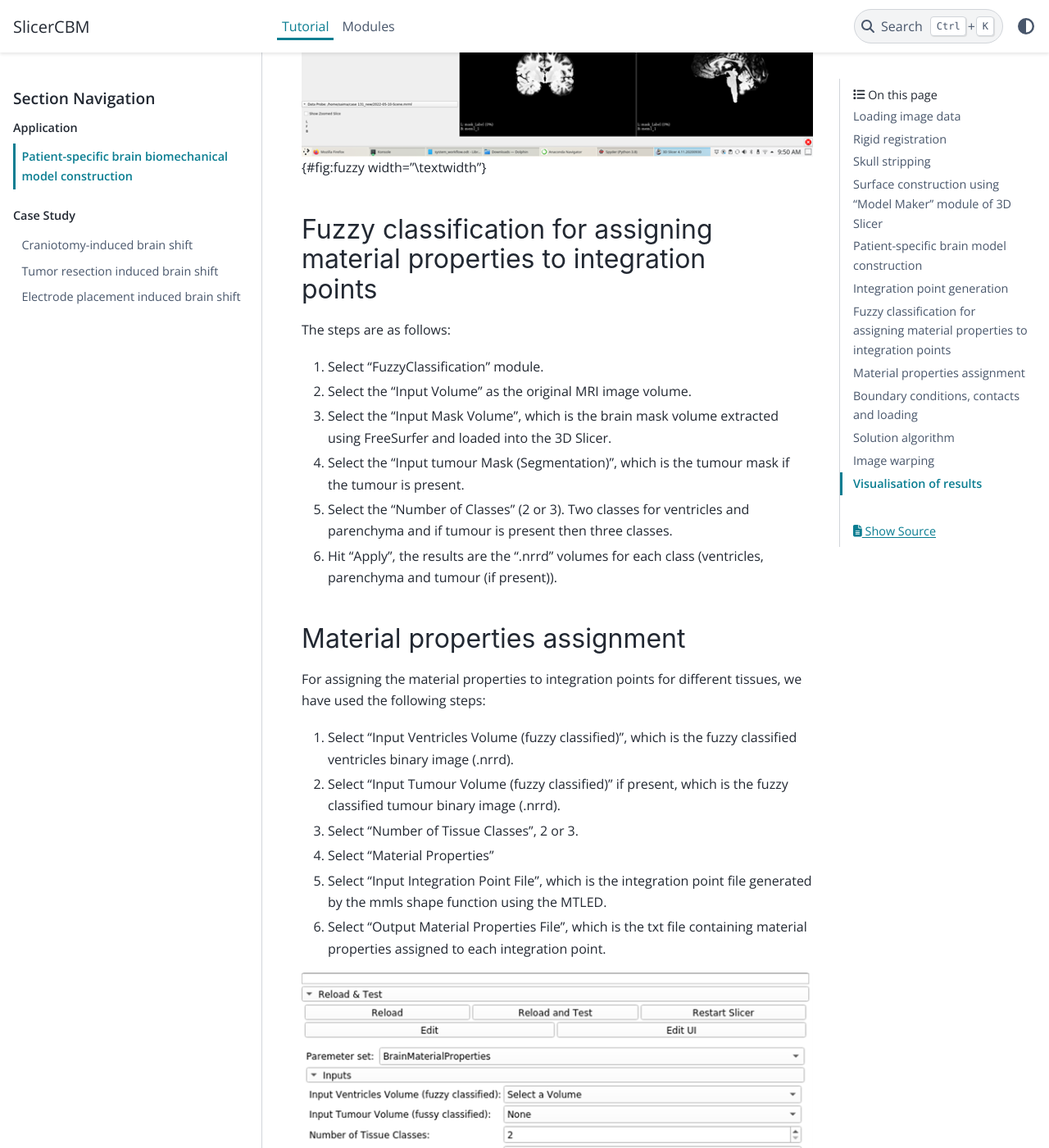
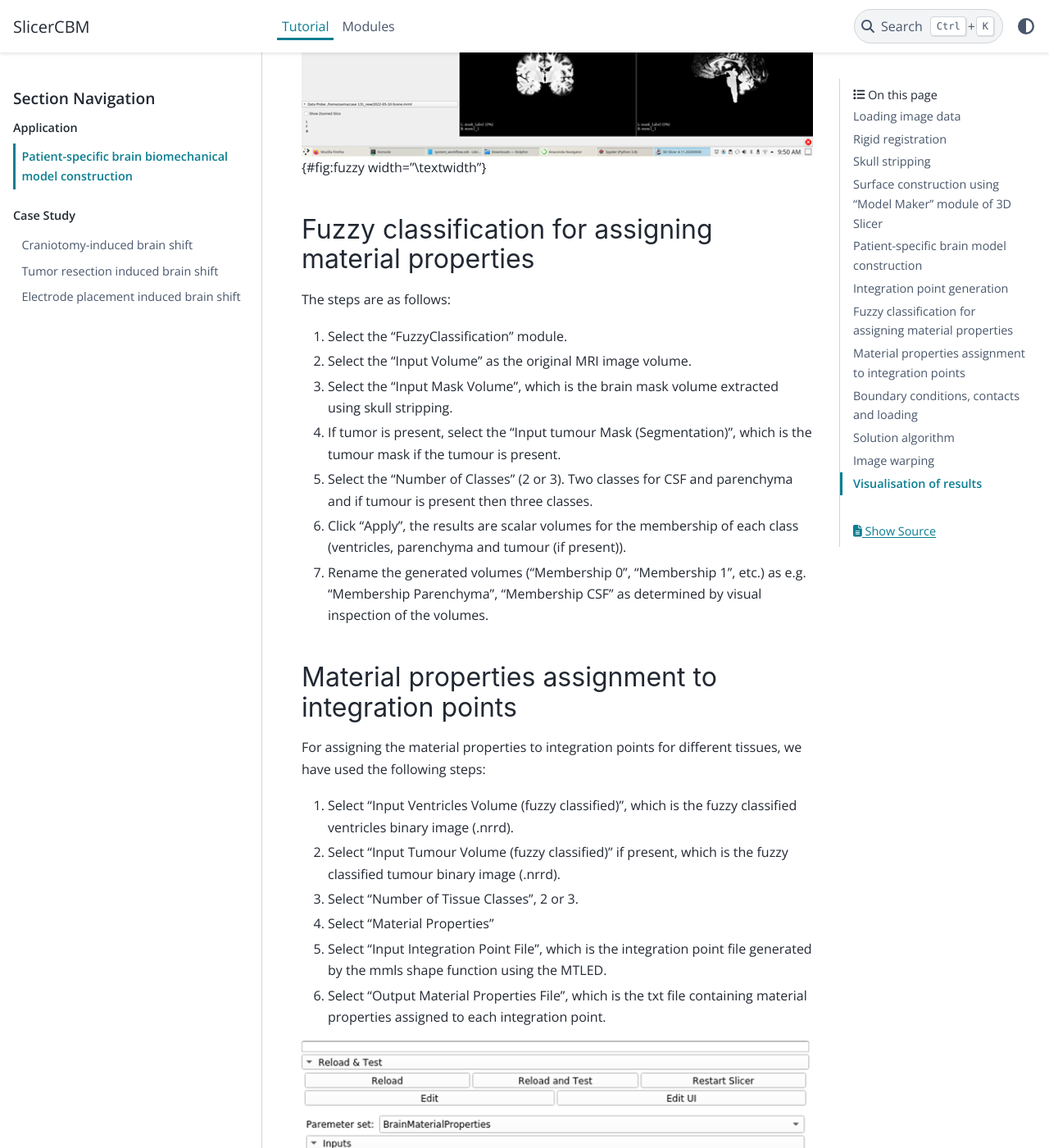
Before and after one commit to SlicerCBM/SlicerCBM, a Sphinx documentation site: the page built from docs/tutorial/application/brain-model-construction.md, in a window 1280 px wide and 1400 px high, scrolled down 6792 px. Shown: the whole window at 82% size. Built offline with Sphinx 7.4.7 and the PyData theme 0.15.4, drawn with Linux system fonts in a browser that asks for light colours.

Commit message:
Update tutorial

```diff
--- a/docs/tutorial/application/brain-model-construction.md
+++ b/docs/tutorial/application/brain-model-construction.md
@@ -182,27 +182,31 @@ steps are as follows:
 ![Fuzzy classification module along with classification results within
 3D Slicer.](./figs/fuzzy.png){#fig:fuzzy width="\\textwidth"}
 
-## Fuzzy classification for assigning material properties to integration points
+## Fuzzy classification for assigning material properties
 
 The steps are as follows:
 
-1.  Select "FuzzyClassification" module.
+1.  Select the "FuzzyClassification" module.
 
 2.  Select the "Input Volume" as the original MRI image volume.
 
 3.  Select the "Input Mask Volume", which is the brain mask volume
-    extracted using FreeSurfer and loaded into the 3D Slicer.
+    extracted using skull stripping.
 
-4.  Select the "Input tumour Mask (Segmentation)", which is the tumour
+4.  If tumor is present, select the "Input tumour Mask (Segmentation)", which is the tumour
     mask if the tumour is present.
 
-5.  Select the "Number of Classes" (2 or 3). Two classes for ventricles
+5.  Select the "Number of Classes" (2 or 3). Two classes for CSF
     and parenchyma and if tumour is present then three classes.
 
-6.  Hit "Apply", the results are the ".nrrd" volumes for each class
+6.  Click "Apply", the results are scalar volumes for the membership of each class
     (ventricles, parenchyma and tumour (if present)).
 
-## Material properties assignment
+7.  Rename the generated volumes ("Membership 0", "Membership 1", etc.)
+    as e.g. "Membership Parenchyma", "Membership CSF" as determined
+    by visual inspection of the volumes.
+
+## Material properties assignment to integration points
 
 For assigning the material properties to integration points for
 different tissues, we have used the following steps:
```
